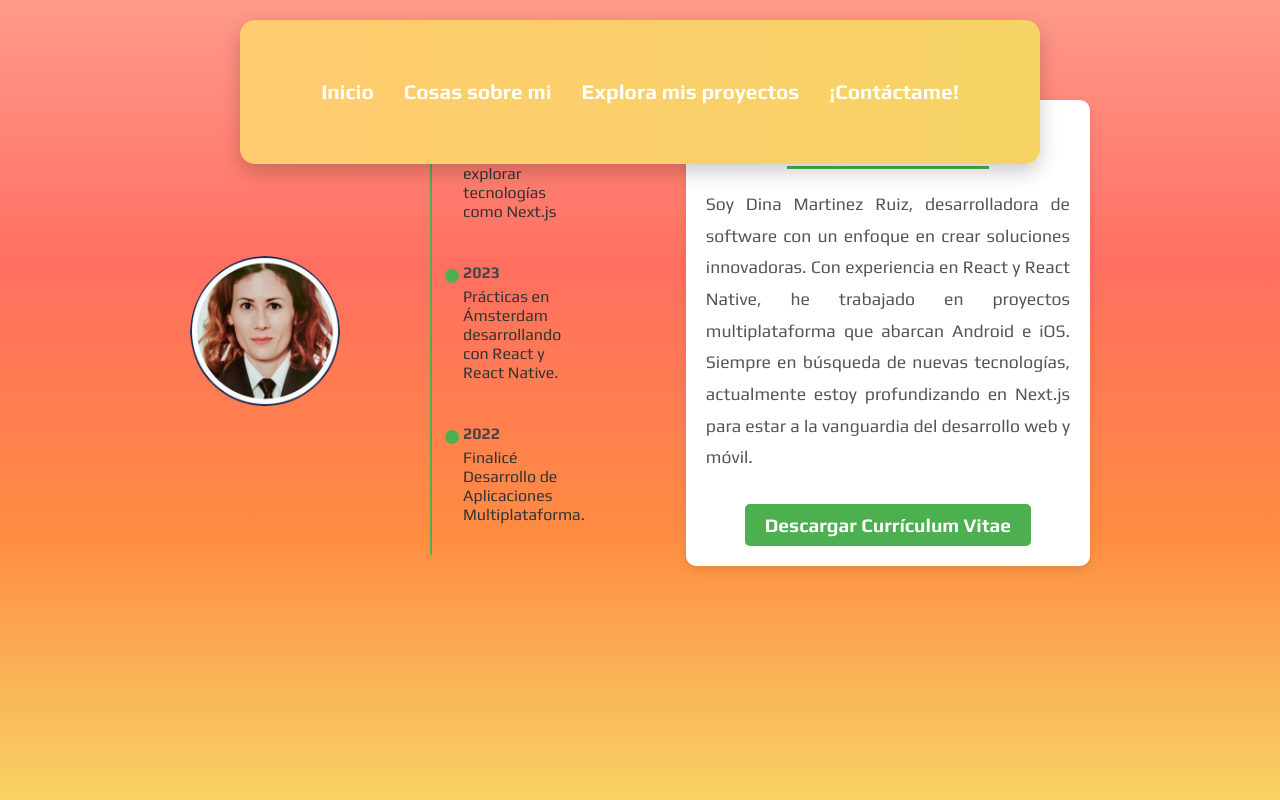
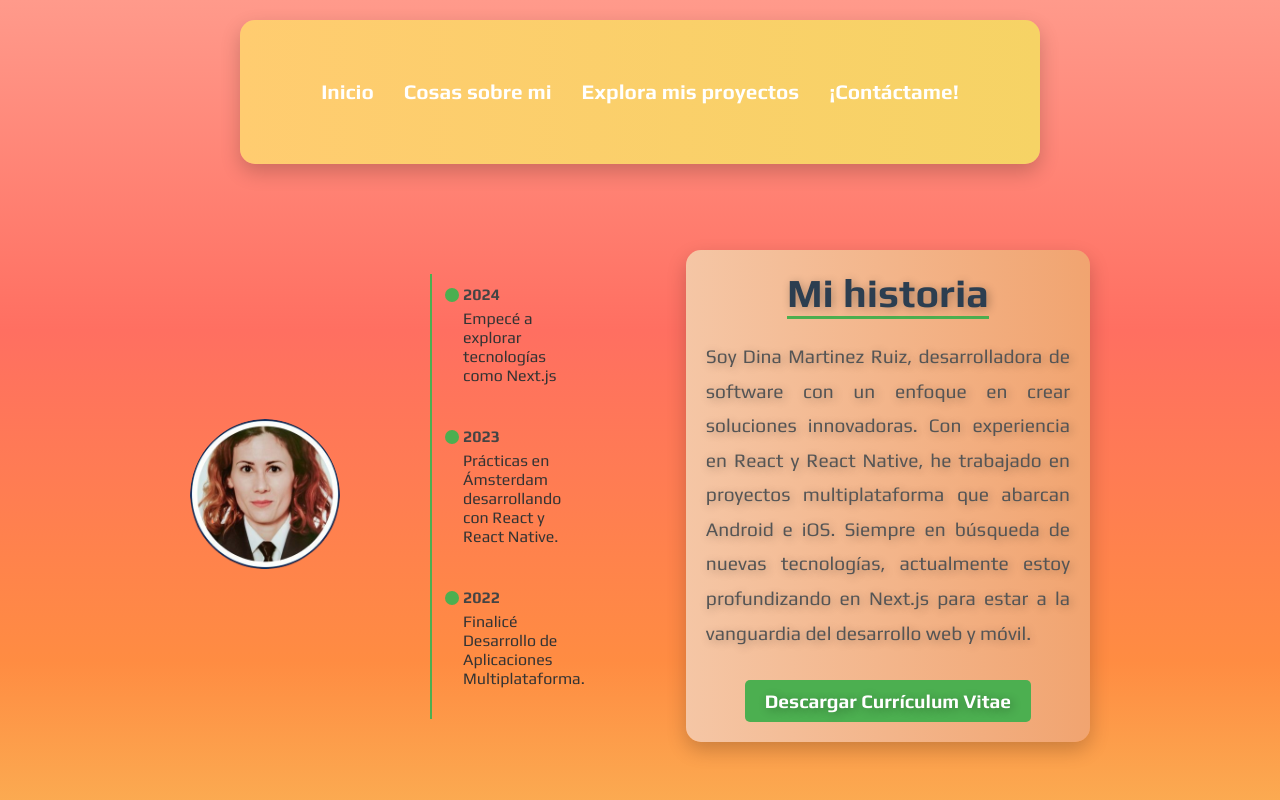
Before and after one commit to LavryDam/my-portfolio-web, a Next.js app: page /about in a window 1280 px wide. Shown: the top 800 px of the page. Built offline with nearby package versions, Linux system fonts and the light colour scheme.

Commit message:
fix:css and about me

```diff
--- a/app/about/aboutPage.css
+++ b/app/about/aboutPage.css
@@ -21,7 +21,7 @@ body {
     content: '';
     position: absolute;
     left: -7px;
-    top: 17px;
+    top: 14px;
     width: 14px;
     height: 14px;
     background-color: #4caf50;
@@ -36,13 +36,16 @@ body {
 }
 
 .about-page {
-    max-width: 800px;
-    margin: 50px auto;
+    margin: 200px auto;
     padding: 20px;
-    background-color: #ffffff;
-    border-radius: 10px;
-    box-shadow: 0 4px 10px rgba(0, 0, 0, 0.1);
     text-align: center;
+    background: linear-gradient(to right, #f5c6a5, #f1a470); /* Beige cálido y arena */
+    border-radius: 15px;
+    box-shadow: 0 8px 20px rgba(0, 0, 0, 0.2);
+    max-width: 600px;
+    text-shadow: 2px 2px 10px rgba(0, 0, 0, 0.3);
+    z-index: 10;
+    position: relative;
 }
 
 .about-page h1 {
@@ -54,7 +57,7 @@ body {
 }
 
 .bio-texto {
-    font-size: 1.1rem;
+    font-size: 1.2rem;
     line-height: 1.8;
     text-align: justify;
     color: #555;
--- a/components/Navbar/Navbar.css
+++ b/components/Navbar/Navbar.css
@@ -37,6 +37,6 @@ nav ul.navegacion li {
 }
 
 .nav-link:hover {
-    color: #ffd700; /* Color dorado */
+    color: #ff6f61; /* Color dorado */
     transform: scale(1.1); /* Efecto de agrandamiento */
 }
```
